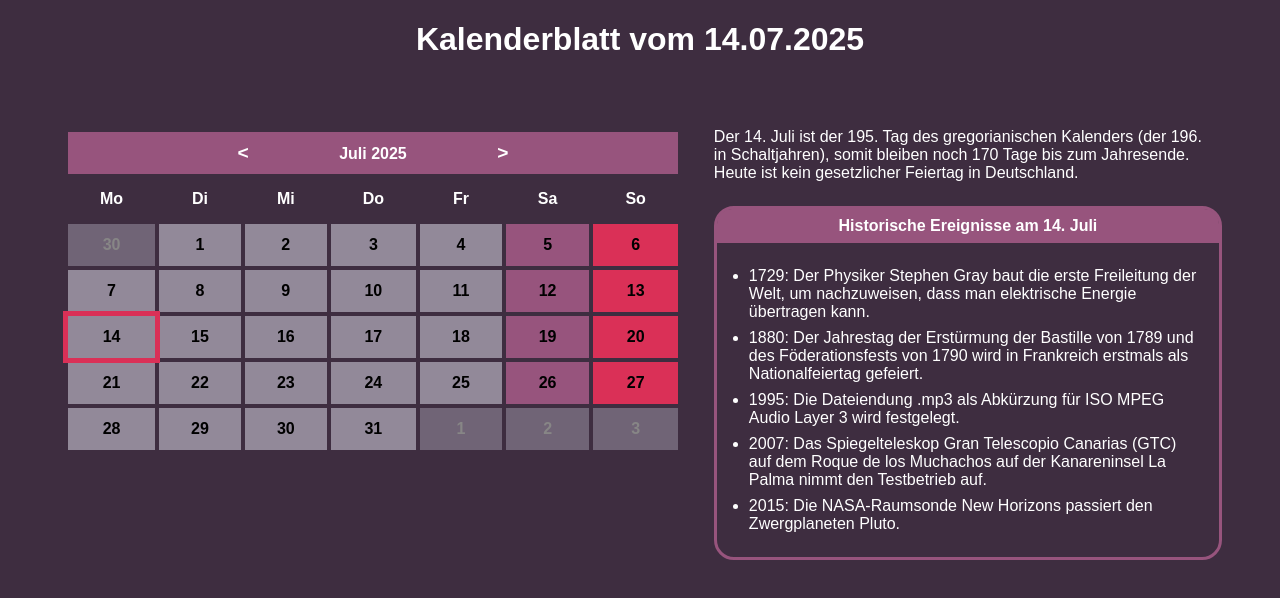
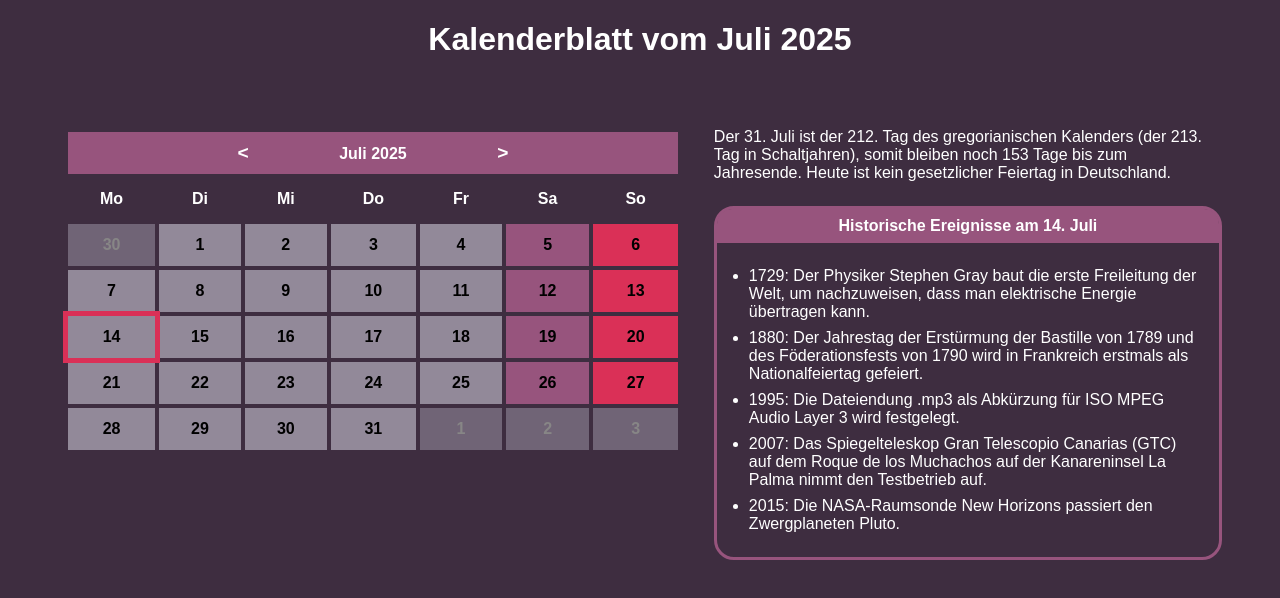
Before and after one commit to mrclksr/cdemy-js-kalender, a website: page index.html in a window 1280 px wide. Drawn offline with Linux system fonts and the light colour scheme.

Commit message:
Update calendar display and calculations for dynamic date handling

```diff
--- a/index.html
+++ b/index.html
@@ -10,7 +10,7 @@
 </head>
 
 <body>
-    <h1 class="center" id="heading">Kalenderblatt vom <span id="sel_date">14.07.2025</span></h1>
+    <h1 class="center" id="heading">Kalenderblatt vom <span date="header">14.07.2025</span></h1>
     <div id="grid_container">
         <table id="calendar">
             <thead>
@@ -79,11 +79,11 @@
         </table>
         <div id="text_box">
             <div id="description">
-                Der 14. Juli ist der 195. Tag des gregorianischen Kalenders (der 196. in Schaltjahren), somit bleiben
+                Der <span date="day-month"></span> ist der <span count="days-since"></span>. Tag des gregorianischen Kalenders<span id="days-with-leap-text"></span>, somit bleiben
                 noch
-                170
+                <span count="days-remain"></span>
                 Tage bis zum Jahresende.
-                Heute ist kein gesetzlicher Feiertag in Deutschland.
+                Heute ist <span id="is-holiday"></span> gesetzlicher Feiertag in Deutschland.
             </div>
             <div id="history_box">
                 <div id="history_box_head">Historische Ereignisse am 14. Juli</div>
--- a/script.js
+++ b/script.js
@@ -373,9 +373,10 @@ class Calendar {
 
   dayOfYear(day) {
     const startOfYear = new Date(day.getFullYear(), Months.JANUARY, 1);
+    const upToDay = new Date(day.getFullYear(), day.getMonth(), day.getDate());
     return (
       Math.round(
-        (day.getTime() - startOfYear.getTime()) / Constants.MILLISECONDS_PER_DAY
+        (upToDay.getTime() - startOfYear.getTime()) / Constants.MILLISECONDS_PER_DAY
       ) + 1
     );
   }
@@ -414,6 +415,44 @@ class Calendar {
     return true;
   }
 }
+
+window.onload = function () {
+  init();
+}
+
+function init() {
+  const today = new Date();
+  const holidayCalculator = new GermanHolidayCalculator(today.getFullYear(), germany.StateIds.HESSEN);
+  const calendar = new Calendar(new Date(), holidayCalculator);
+  const monthYearStr = today.toLocaleDateString('de-DE', { month: 'long', year: 'numeric' });
+  const dayMonthStr = today.toLocaleDateString('de-DE', { day: 'numeric', month: 'long' });
+  const leapYearStr = " (der " + (calendar.dayOfYear(today) + 1) + ". Tag in Schaltjahren)";
+
+  for (const e of document.querySelectorAll('[date="header"]')) {
+    e.innerHTML = monthYearStr;
+  }
+  for (const e of document.querySelectorAll('[date="day-month"]')) {
+    e.innerHTML = dayMonthStr;
+  }
+
+  for (const e of document.querySelectorAll('[count="days-since"]')) {
+    e.innerHTML = calendar.dayOfYear(today);
+  }
+  for (const e of document.querySelectorAll('[count="days-remain"]')) {
+    e.innerHTML = calendar.daysTillEndOfYear(today);
+  }
+
+  let e = document.getElementById('calendar_head_month_year');
+  if (e)
+    e.innerHTML = monthYearStr;
+  e = document.getElementById('is-holiday');
+  if (e)
+    e.innerHTML = (calendar.isHoliday(today) ? "ein" : "kein");
+  e = document.getElementById('days-with-leap-text');
+  if (e)
+    e.innerHTML = (!calendar.isLeapYear(today) ? leapYearStr : "");
+}
+
 /*
 function init() {
   const monthDate = new Date(2025, Months.JANUARY);
```
